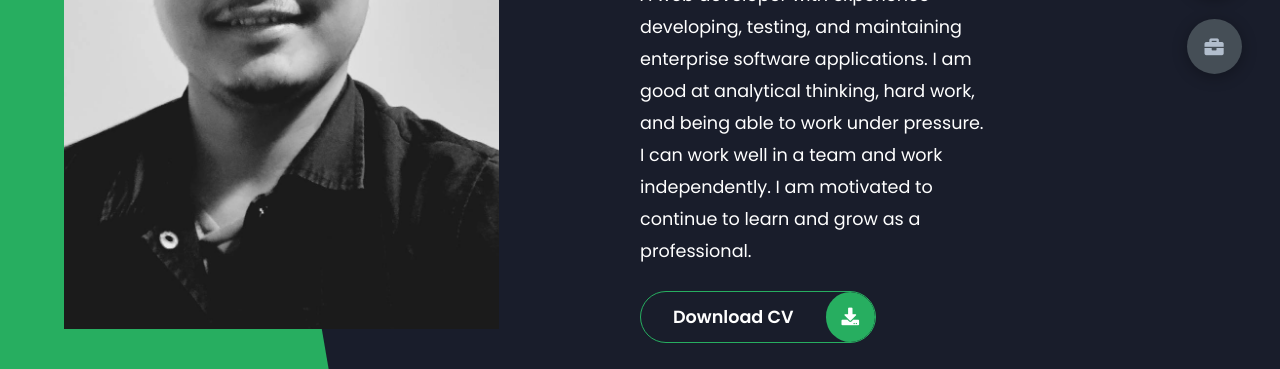
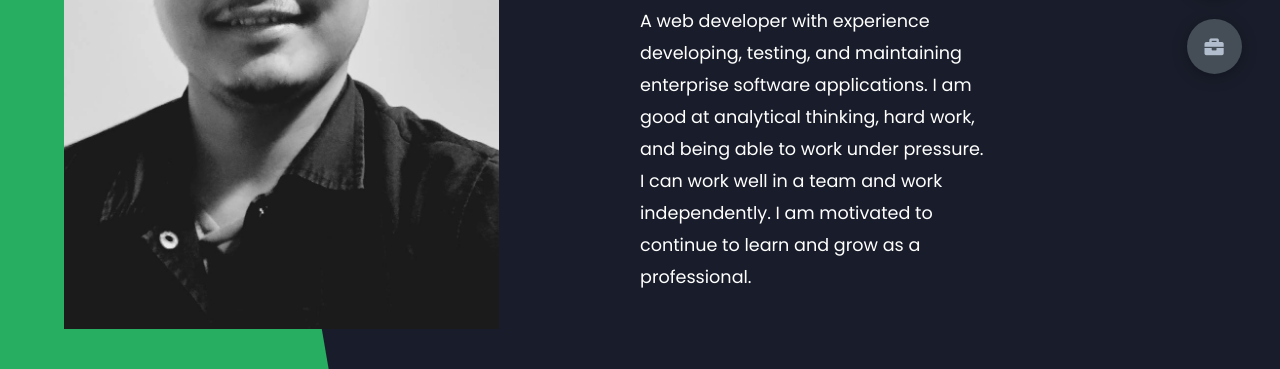
Before and after one commit to richardsnaga/portfolio, a plain HTML site: page index.html in a window 1280 px wide. Shown: the part 431-800 px from the top of the page. Drawn offline with nearby package versions, Linux system fonts and the light colour scheme; files that its build step writes are made by us from their sources.

Commit message:
download

```diff
--- a/index.html
+++ b/index.html
@@ -38,12 +38,12 @@
           a team and work independently. I am motivated to continue to learn
           and grow as a professional.
         </p>
-        <div class="btn-con">
+        <!-- <div class="btn-con">
           <a href="" class="main-btn">
             <span class="btn-text">Download CV</span>
             <span class="btn-icon"><i class="fas fa-download"></i></span>
           </a>
-        </div>
+        </div> -->
       </div>
     </div>
   </header>
```
